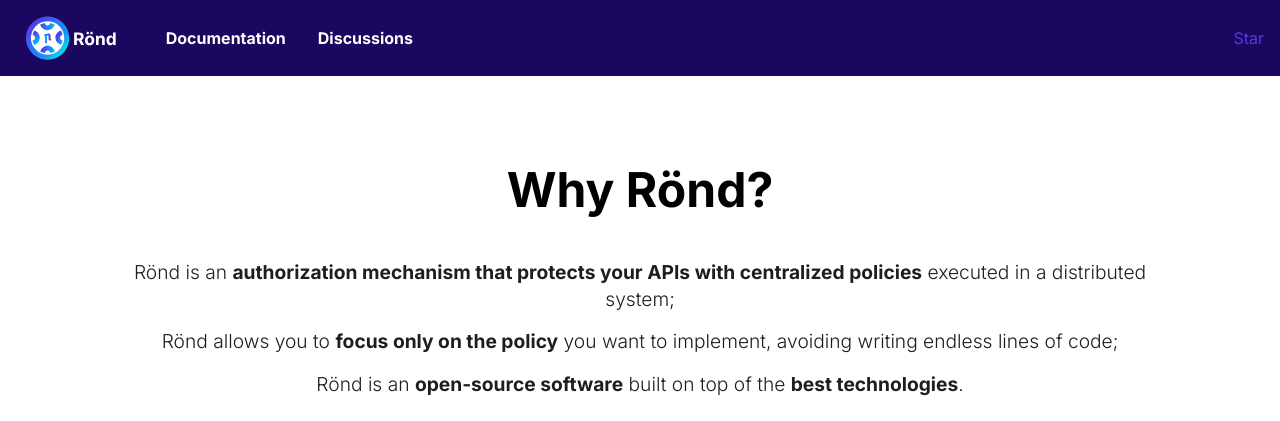
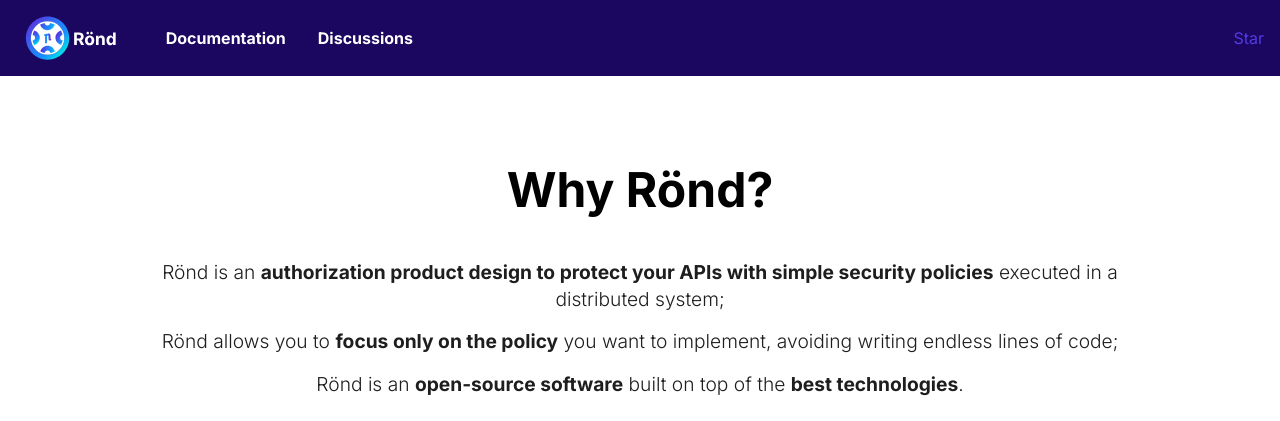
Before and after one commit to rond-authz/rond-authz.github.io, a Jekyll site: the page built from pages/index.md, in a window 1280 px wide and 900 px high, scrolled down 423 px, cut to the strip 0-421 px from the top of the window. Built offline with Jekyll 4.4.1, drawn with Linux system fonts in a browser that asks for light colours.

Commit message:
Update _includes/hero.html
Co-authored-by: Federico Maggi <7142570+fredmaggiowski@users.noreply.github.com>

```diff
--- a/_includes/hero.html
+++ b/_includes/hero.html
@@ -21,7 +21,7 @@
           <strong>Why Rönd?</strong>
         </h1>
         <ul class="why-rond">
-          <li>Rönd is an <strong>authorization mechanism that protects your APIs with centralized policies</strong> executed in a distributed system;</li>
+          <li>Rönd is an <strong>authorization product design to protect your APIs with simple security policies</strong> executed in a distributed system;</li>
           <li>Rönd allows you to <strong>focus only on the policy</strong> you want to implement, avoiding writing endless lines of code;</li>
           <li>Rönd is an <strong>open-source software</strong> built on top of the <strong>best technologies</strong>.</li>
         </ul>
```
